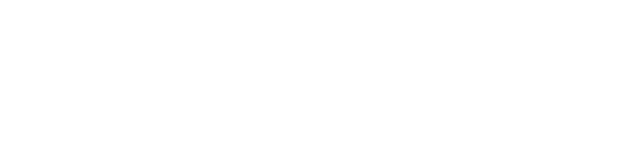
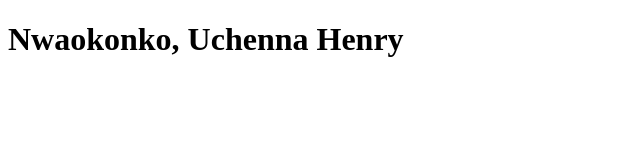
Before and after one commit to Nobility92/wdd230, a plain HTML site: page index.html in a window 1280 px wide. Shown: the whole page, without its empty margins (0-640 px from the left). Drawn offline with Linux system fonts and the light colour scheme.

Commit message:
initiate commit

```diff
--- a/index.html
+++ b/index.html
@@ -6,6 +6,6 @@
     <title>Document</title>
 </head>
 <body>
-
+    <h1>Nwaokonko, Uchenna Henry</h1>
 </body>
 </html>
```
